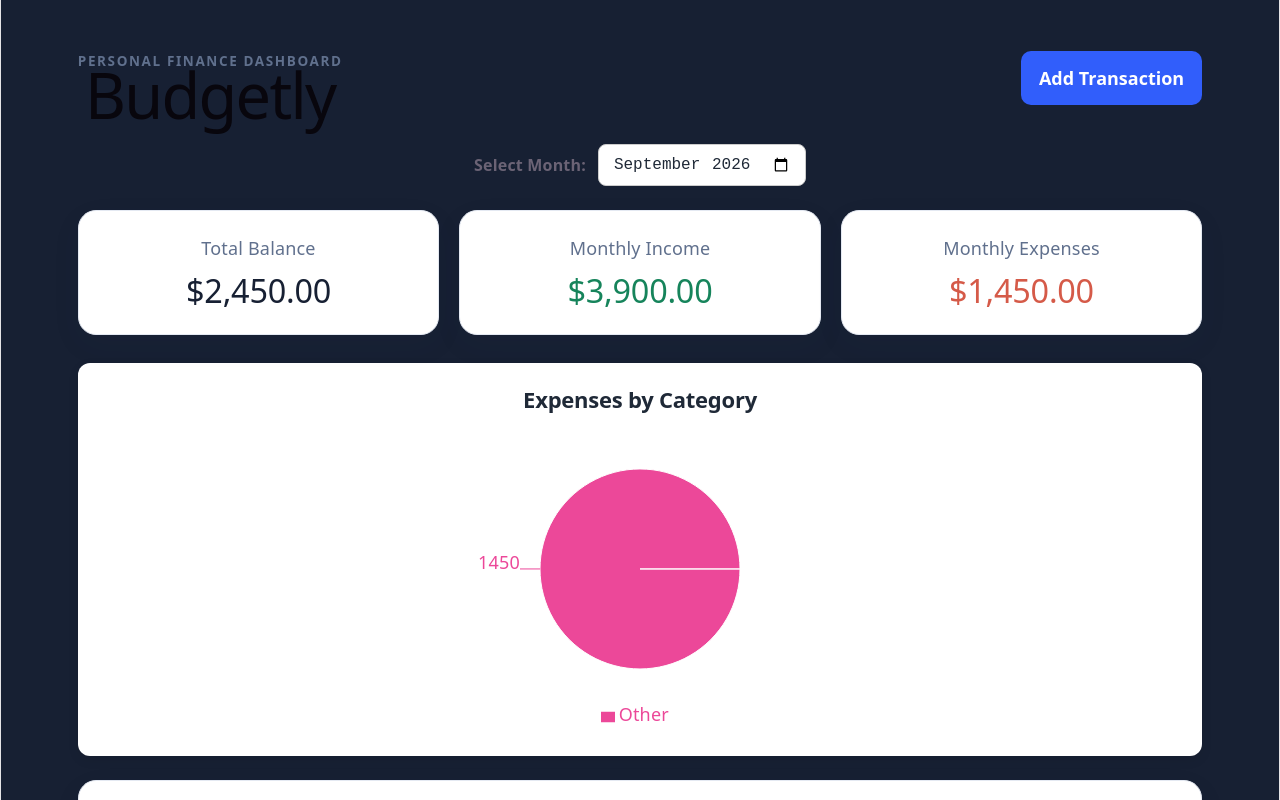
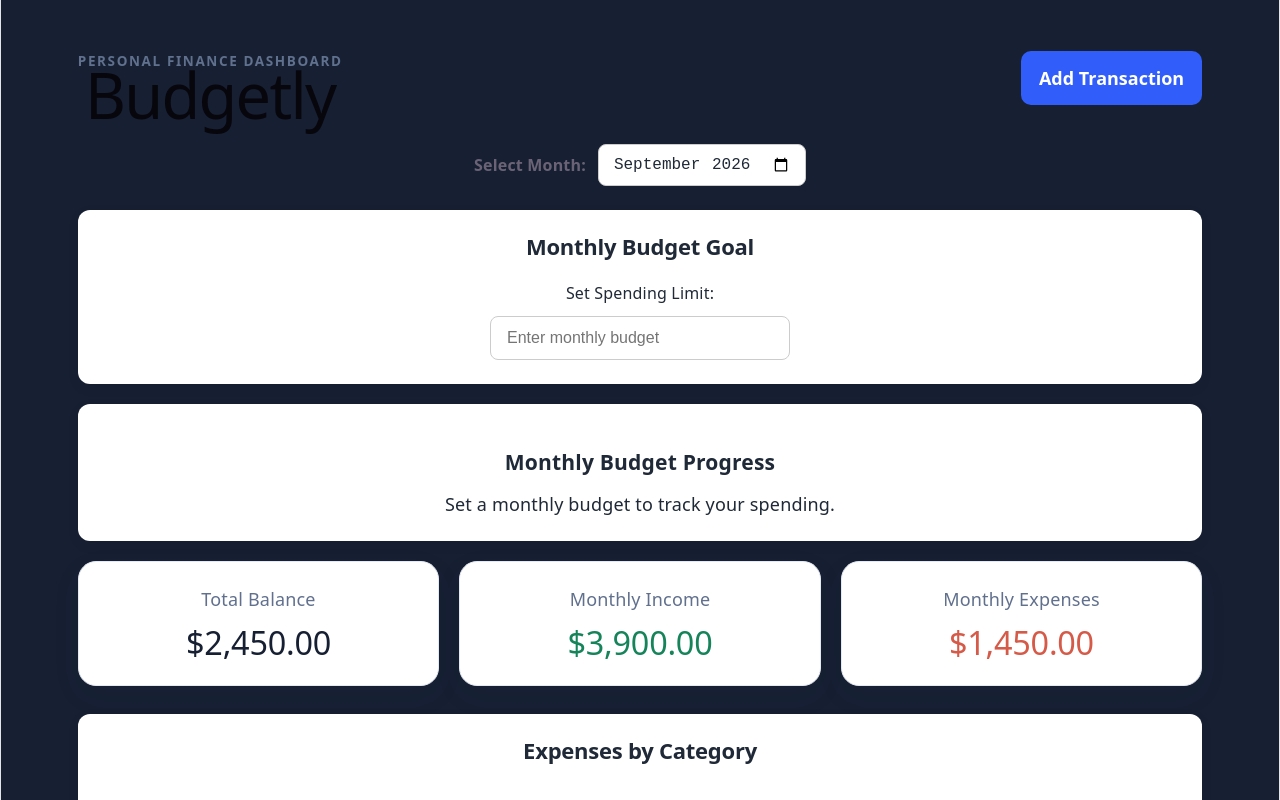
Before and after one commit to KevinEm1/Budgetly, a React (Vite) app: page / in a window 1280 px wide. Shown: the top 800 px of the page. Built offline with nearby package versions, Linux system fonts and the light colour scheme.

Commit message:
Add monthly budget goals with progress tracking and localStorage

```diff
--- a/src/App.css
+++ b/src/App.css
@@ -284,3 +284,71 @@ h1 {
   border-color: #6366f1;
   box-shadow: 0 0 0 3px rgba(99, 102, 241, 0.15);
 }
+
+.budget-progress {
+  background: #ffffff;
+  padding: 24px;
+  border-radius: 12px;
+  margin: 20px 0;
+  box-shadow: 0 4px 12px rgba(0, 0, 0, 0.08);
+  color: #1f2937;
+}
+
+.budget-progress h3 {
+  margin-bottom: 16px;
+}
+
+.progress-bar {
+  width: 100%;
+  height: 14px;
+  background-color: #e5e7eb;
+  border-radius: 10px;
+  overflow: hidden;
+  margin: 16px 0;
+}
+
+.progress-fill {
+  height: 100%;
+  border-radius: 10px;
+  transition: width 0.3s ease;
+}
+
+.budget-goal {
+  background: #ffffff;
+  padding: 24px;
+  border-radius: 12px;
+  margin: 20px 0;
+  box-shadow: 0 4px 12px rgba(0, 0, 0, 0.08);
+  color: #1f2937;
+}
+
+.budget-goal h2 {
+  font-size: 22px;
+  font-weight: 600;
+  margin-bottom: 20px;
+  text-align: center;
+  color: #1f2937;
+}
+
+.budget-goal label {
+  display: block;
+  font-size: 16px;
+  font-weight: 500;
+  margin-bottom: 10px;
+}
+
+.budget-goal input {
+  width: 100%;
+  max-width: 300px;
+  padding: 12px 16px;
+  border: 1px solid #ccc;
+  border-radius: 8px;
+  font-size: 16px;
+  box-sizing: border-box;
+}
+
+.budget-goal input:focus {
+  outline: none;
+  border-color: #6366f1;
+  box-shadow: 0 0 0 3px rgba(99, 102, 241, 0.15);
+}
--- a/src/App.tsx
+++ b/src/App.tsx
@@ -88,9 +88,32 @@ function App() {
   }).replace('/', '-')
 )
 
+  const [monthlyBudgets, setMonthlyBudgets] = useState<Record<string, number>>(
+  () => {
+    const savedBudgets = localStorage.getItem('budgetly-monthly-budgets')
+
+    if (savedBudgets) {
+      try {
+        return JSON.parse(savedBudgets) as Record<string, number>
+      } catch {
+        return {}
+      }
+    }
+
+    return {}
+  }
+)
+
   useEffect(() => {
     localStorage.setItem('budgetly-transactions', JSON.stringify(transactions))
   }, [transactions])
+
+  useEffect(() => {
+  localStorage.setItem(
+    'budgetly-monthly-budgets',
+    JSON.stringify(monthlyBudgets)
+  )
+}, [monthlyBudgets])
 
   const thisMonthTransactions = transactions.filter((transaction) =>
   transaction.date.startsWith(selectedMonth)
@@ -107,6 +130,15 @@ const monthlyIncome = thisMonthTransactions
 const monthlyExpenses = thisMonthTransactions
   .filter((transaction) => transaction.type === 'expense')
   .reduce((total, transaction) => total + transaction.amount, 0)
+
+const currentBudget = monthlyBudgets[selectedMonth] ?? 0
+
+const remainingBudget = currentBudget - monthlyExpenses
+
+const budgetPercentage =
+  currentBudget > 0
+    ? (monthlyExpenses / currentBudget) * 100
+    : 0
 
 function handleDelete(id: number, desctription: string) {
   const shouldDelete = window.confirm(`Delete "${desctription}"?`)
@@ -303,6 +335,70 @@ return (
   />
 </div>
 
+<div className="budget-goal">
+  <h2>Monthly Budget Goal</h2>
+
+  <label htmlFor="budgetAmount">
+    Set Spending Limit:
+  </label>
+
+  <input
+    id="budgetAmount"
+    type="number"
+    min="0"
+    step="0.01"
+    placeholder="Enter monthly budget"
+    value={monthlyBudgets[selectedMonth] ?? ''}
+    onChange={(e) => {
+      const value = e.target.value
+
+      setMonthlyBudgets((previous) => {
+        const updated = { ...previous }
+
+        if (value === '') {
+          delete updated[selectedMonth]
+        } else {
+          updated[selectedMonth] = Number(value)
+        }
+
+        return updated
+      })
+    }}
+  />
+</div>
+
+<div className="budget-progress">
+  <h3>Monthly Budget Progress</h3>
+
+  {currentBudget > 0 ? (
+    <>
+      <p>
+        {formatCurrency(monthlyExpenses)} spent of{' '}
+        {formatCurrency(currentBudget)}
+      </p>
+
+      <div className="progress-bar">
+        <div
+          className="progress-fill"
+          style={{
+            width: `${Math.min(budgetPercentage, 100)}%`,
+            backgroundColor:
+              budgetPercentage >= 100 ? '#ef4444' : '#6366f1',
+          }}
+        />
+      </div>
+
+      <p>
+        {remainingBudget >= 0
+          ? `${formatCurrency(remainingBudget)} remaining`
+          : `${formatCurrency(Math.abs(remainingBudget))} over budget`}
+      </p>
+    </>
+  ) : (
+    <p>Set a monthly budget to track your spending.</p>
+  )}
+</div>
+
     <section className="summary-grid">
       <article className="summary-card">
         <p>Total Balance</p>
```
